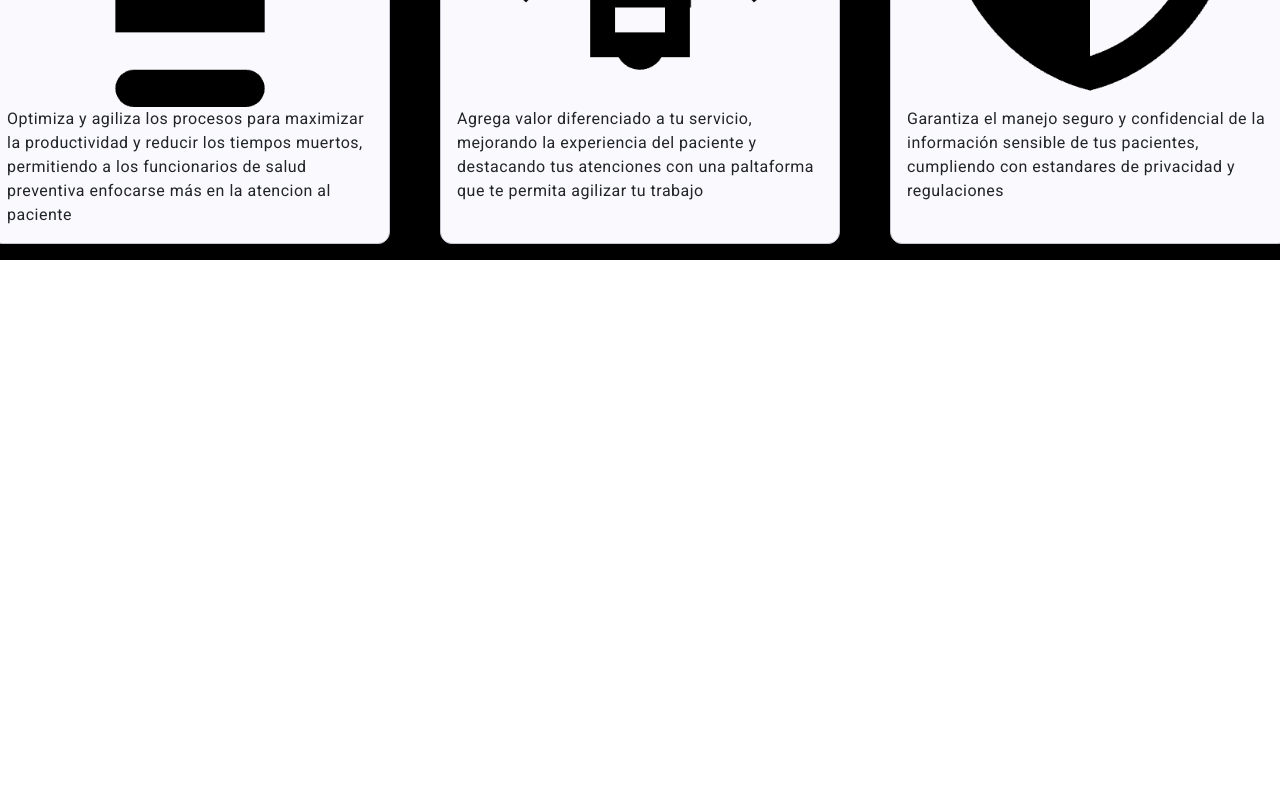
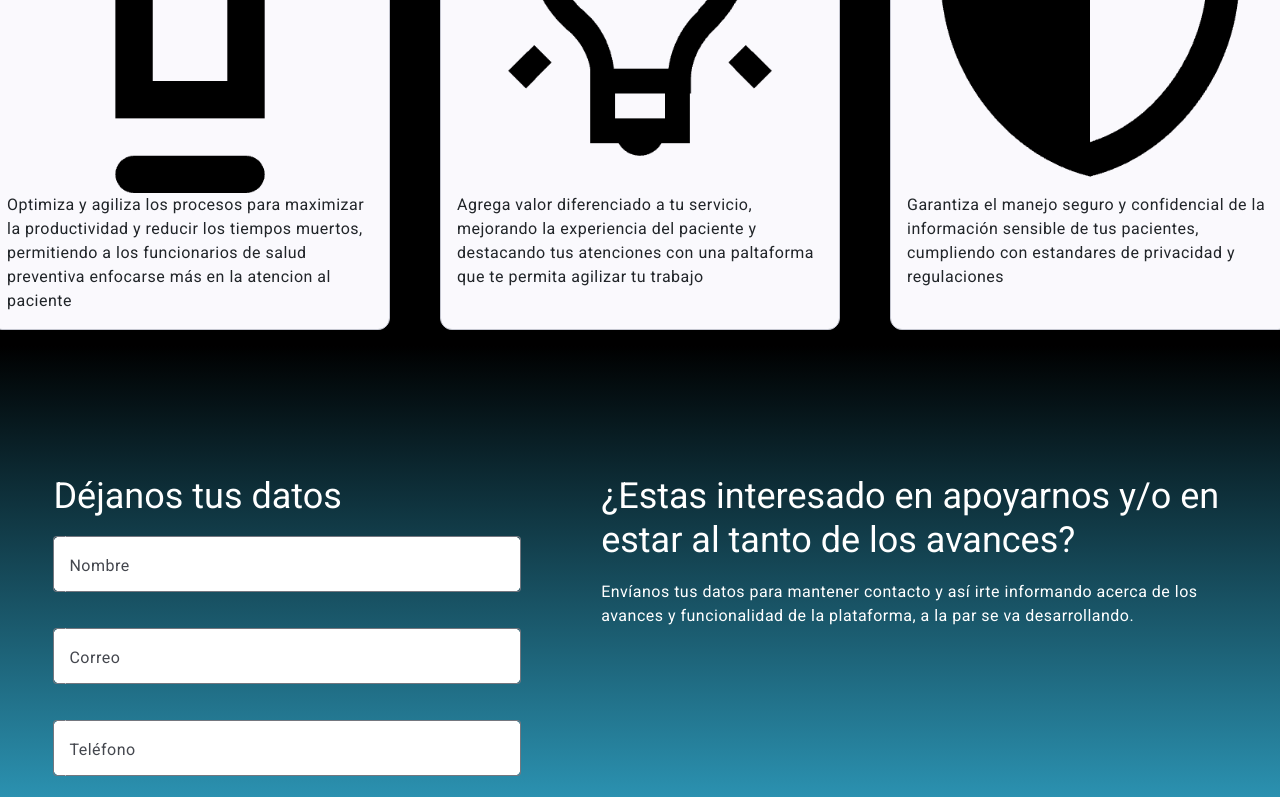
Before and after one commit to hansNeckel/buff-landing, an Angular app: page / in a window 1280 px wide. Shown: the part 2000-2797 px from the top of the page. Before the commit the page ends 2260 px from the top, so only its background shows below. Built offline with nearby package versions, Linux system fonts and the light colour scheme.

Commit message:
added contact form and text

```diff
--- a/src/app/shared/components/body/body-landing/body-landing.component.html
+++ b/src/app/shared/components/body/body-landing/body-landing.component.html
@@ -1,4 +1,4 @@
-<mat-card class="headliner-main" style="padding-bottom: 3%;">
+<mat-card class="headliner-main" style="padding-bottom: 3%; padding-top: 8%;">
     <div style="display: flex; align-items: center; padding-left: 5%; padding-right: 5%;">
         <div style="flex: 1;">
             <div class="contenedor-titulo">
--- /dev/null
+++ b/src/app/shared/components/contact/contact.component.html
@@ -0,0 +1,36 @@
+<mat-card class="headliner-main" style="padding-bottom: 3%; padding-top: 10%;">
+    <div style="display: flex; justify-content: space-between; padding-left: 3%; padding-right: 3%; gap: 80px;">
+        <div>
+            <h3 style="color: #fff;">Déjanos tus datos</h3>
+            <form>
+              <mat-form-field appearance="outline" style="width: 100%; margin-bottom: 1rem;">
+                <mat-label>Nombre</mat-label>
+                <input matInput placeholder="Ingresa tu nombre">
+              </mat-form-field>
+
+              <mat-form-field appearance="outline" style="width: 100%; margin-bottom: 1rem;">
+                <mat-label>Correo</mat-label>
+                <input matInput placeholder="Ingresa tu correo" type="email">
+              </mat-form-field>
+
+              <mat-form-field appearance="outline" style="width: 100%; margin-bottom: 1rem;">
+                <mat-label>Teléfono</mat-label>
+                <input matInput placeholder="Ingresa tu teléfono" type="tel">
+              </mat-form-field>
+
+              <mat-form-field appearance="outline" style="width: 100%; margin-bottom: 1rem;">
+                <mat-label>Profesión</mat-label>
+                <input matInput placeholder="Ingresa tu profesión">
+              </mat-form-field>
+
+              <div style="display: flex; justify-content: center; margin-top: 1rem;">
+                <button mat-raised-button color="primary" class="btn-enviar" type="submit">Enviar</button>
+              </div>
+            </form>
+          </div>
+          <div>
+            <h3 style="color: #fff;">¿Estas interesado en apoyarnos y/o en estar al tanto de los avances?</h3>
+            <p style="color: #fff;">Envíanos tus datos para mantener contacto y así irte informando acerca de los avances y funcionalidad de la plataforma, a la par se va desarrollando.</p>
+          </div>
+    </div>
+  </mat-card>
--- /dev/null
+++ b/src/app/shared/components/contact/contact.component.scss
@@ -0,0 +1,19 @@
+.headliner-main {
+    border-radius: 0px;
+    padding: 1rem;
+    background: linear-gradient(to bottom, black, #3ED2FF);
+}
+
+.btn-enviar{
+    width: 200px;
+    border-radius: 8px;
+    color: black !important;
+    background-color: #fff;
+    font-size: 18px !important;
+    font-family: 'Montserrat';
+}
+
+::ng-deep .mat-mdc-text-field-wrapper{
+    background-color: #fff;
+    border-radius: 8px !important;
+}
--- a/src/app/shared/components/layout/layout.component.html
+++ b/src/app/shared/components/layout/layout.component.html
@@ -13,6 +13,10 @@
     <app-body-landing></app-body-landing>
 </div>
 
+<div class="col-sm-12">
+    <app-contact></app-contact>
+</div>
+
 
 <!-- div info?? -->
 
--- a/src/app/shared/components/layout/layout.component.ts
+++ b/src/app/shared/components/layout/layout.component.ts
@@ -4,11 +4,12 @@ import { SidebarComponent } from '../sidebar/sidebar.component';
 import { RouterOutlet } from '@angular/router';
 import { HeadlineComponent } from '../headline/headline.component';
 import { BodyLandingComponent } from '../body/body-landing/body-landing.component';
+import { ContactComponent } from '../contact/contact.component';
 
 @Component({
   selector: 'app-layout',
   standalone: true,
-  imports: [HeaderComponent, SidebarComponent, HeadlineComponent, RouterOutlet, BodyLandingComponent],
+  imports: [HeaderComponent, SidebarComponent, HeadlineComponent, RouterOutlet, BodyLandingComponent,ContactComponent],
   templateUrl: './layout.component.html',
   styleUrl: './layout.component.scss'
 })
```
Also changed, not shown: src/app/shared/components/contact/contact.component.ts (added, +30 -0 lines), 1 other file (tests, documents, lock files or other folders).
